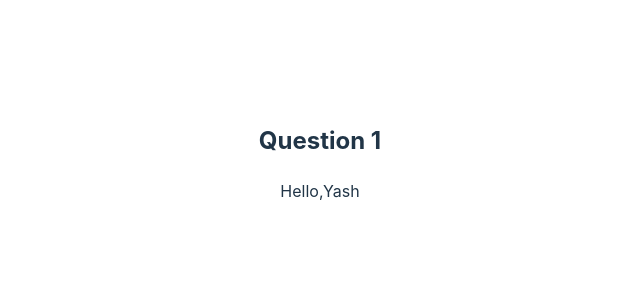
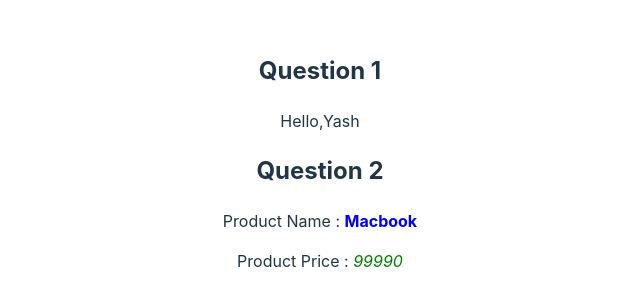
Before and after one commit to yashpatidar17/Neog-React, a React (Vite) app in the folder reactPracticeSet2/reactquestionset2/: page / in a window 1280 px wide. Shown: the part 239-544 px from the top of the page, without its empty margins (320-960 px from the left). Built offline with nearby package versions, Linux system fonts and the light colour scheme.

Commit message:
Add - question 2 of set 2

```diff
--- a/reactPracticeSet2/reactquestionset2/src/App.jsx
+++ b/reactPracticeSet2/reactquestionset2/src/App.jsx
@@ -1,10 +1,12 @@
 import "./App.css";
 import { Question1 } from "./Question1";
+import { Question2 } from "./Question2";
 
 function App() {
   return (
     <div className="App">
       <Question1 nameprop={"Yash"} />
+      <Question2 productname={"Macbook"} productprice={99990}/>
     </div>
   );
 }
--- a/reactPracticeSet2/reactquestionset2/src/Question2.jsx
+++ b/reactPracticeSet2/reactquestionset2/src/Question2.jsx
@@ -1,7 +1,9 @@
-export const Question2 = ()=>{
+export const Question2 = ({productname,productprice})=>{
     return(
         <div>
-
+            <h2>Question 2</h2>
+            <p >Product Name : <span style ={{color: 'blue',fontWeight: 'bold'}}>{productname}</span></p>
+            <p>Product Price : <span style={{color: 'green',fontStyle: 'italic'}}>{productprice}</span></p>
         </div>
     )
 }
```
